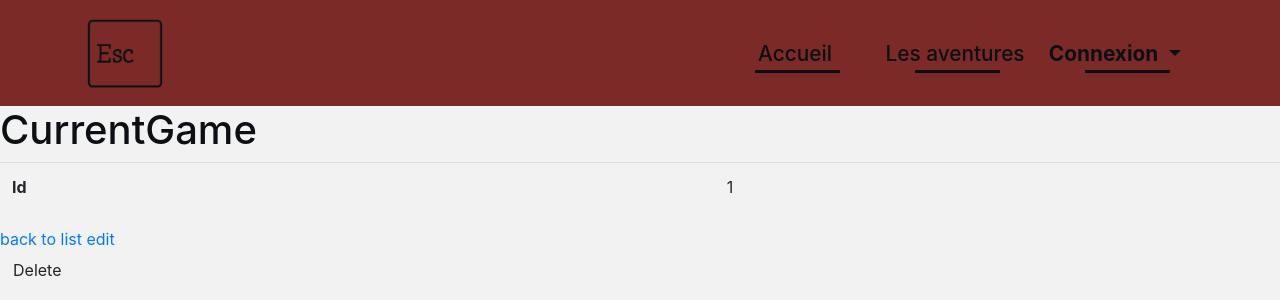
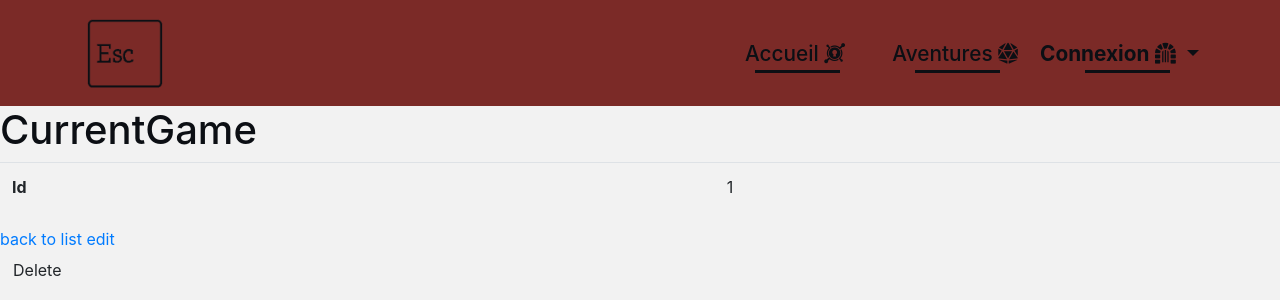
Before and after one commit to PuckTheD/EscapeGame, a Symfony app: template templates/current_game/show.html.twig in a window 1280 px wide; the page is wider, and only the part inside the window is pictured. Shown: the top 300 px of that part. Run offline with Twig, Linux system fonts and the light colour scheme; the template is opened without the code that fills it: most values are stand-ins (such as "Sample title", 1, 10 or a date in 2020); some libraries are stand-ins or nearby versions.

Commit message:
modif navbar (ajout salutations user) (ajout icon)

```diff
--- a/templates/base.html.twig
+++ b/templates/base.html.twig
@@ -25,6 +25,14 @@
                     aria-controls="navbarResponsive" aria-expanded="false" aria-label="Toggle navigation">
                 <span class="navbar-toggler-icon"><i class="fas fa-bars"></i></span>
             </button>
+            {% if is_granted('IS_AUTHENTICATED_FULLY') %}
+                <ul>
+                    <li class="usernameConnect">
+                        <p><i class="fab fa-superpowers"></i><span>Salutations </span><b> {{ app.user.nickname }}</b>
+                        </p>
+                    </li>
+                </ul>
+            {% endif %}
             <div class="collapse navbar-collapse" id="navbarResponsive">
                 <ul class="navbar-nav ml-auto">
                     <li class="nav-item">
@@ -32,7 +40,8 @@
                             <svg height="40" width="150" xmlns="http://www.w3.org/2000/svg">
                                 <rect id="shape" height="40" width="150"/>
                                 <div id="text">
-                                    <a href="{{ path('homepage') }}"><span class="spot"></span>Accueil</a>
+                                    <a href="{{ path('homepage') }}"><span class="spot"></span>Accueil
+                                        <i class="fab fa-keycdn"></i></a>
                                 </div>
                             </svg>
                         </div>
@@ -42,21 +51,13 @@
                             <svg height="40" width="150" xmlns="http://www.w3.org/2000/svg">
                                 <rect id="shape" height="40" width="150"/>
                                 <div id="text">
-                                    <a href="{{ path('homepage') }}#adventures"><span class="spot"></span>Les aventures</a>
+                                    <a href="{{ path('homepage') }}#adventures"><span class="spot"></span>Aventures
+                                        <i class="fas fa-dice-d20"></i>
+                                    </a>
                                 </div>
                             </svg>
                         </div>
                     </li>
-                    <!--<li class="nav-item">
-                        <div class="svg-wrapper">
-                            <svg height="40" width="150" xmlns="http://www.w3.org/2000/svg">
-                                <rect id="shape" height="40" width="150"/>
-                                <div id="text">
-                                    <a href=""><span class="spot"></span>F.A.Q</a>
-                                </div>
-                            </svg>
-                        </div>
-                    </li>-->
                     {% if not is_granted('IS_AUTHENTICATED_FULLY') %}
                         <li class="nav-item right dropdown">
                             <div class="svg-wrapper">
@@ -64,6 +65,7 @@
                                     <rect id="shape" height="40" width="155"/>
                                     <div id="text">
                                         <a href="#" class="dropdown-toggle" data-toggle="dropdown"><b>Connexion</b>
+                                            <i class="fas fa-dungeon"></i>
                                             <span class="caret spot"></span></a>
                                         <ul id="login-dp" class="dropdown-menu">
                                             <li>
@@ -74,12 +76,16 @@
                                                             <div class="form-group">
                                                                 <label class="sr-only" for="inputEmail2">Adresse
                                                                     mail</label>
-                                                                <input type="email" value="" name="email" id="inputEmail2" class="form-control" placeholder="Adresse mail" required autofocus>
+                                                                <input type="email" value="" name="email"
+                                                                       id="inputEmail2" class="form-control"
+                                                                       placeholder="Adresse mail" required autofocus>
                                                             </div>
                                                             <div class="form-group">
                                                                 <label class="sr-only" for="inputPassword2">Mot
                                                                     de passe</label>
-                                                                <input type="password" name="password" id="inputPassword2" class="form-control" placeholder="Mot de passe" required>
+                                                                <input type="password" name="password"
+                                                                       id="inputPassword2" class="form-control"
+                                                                       placeholder="Mot de passe" required>
                                                                 <div class="help-block text-right"><a href=""
                                                                                                       style="color: #F2F2F2;">Mot
                                                                         de passe oublié ?</a></div>
@@ -100,7 +106,8 @@
                                                         </form>
                                                     </div>
                                                     <div class="bottom text-center">
-                                                        Pas encore inscrit ? <a href="{{ path('user_new') }}"><b style="color: #F2F2F2">Créez
+                                                        Pas encore inscrit ? <a href="{{ path('user_new') }}"><b
+                                                                    style="color: #F2F2F2">Créez
                                                                 vous un compte</b></a>
                                                     </div>
                                                 </div>
@@ -117,7 +124,9 @@
                                 <svg height="40" width="150" xmlns="http://www.w3.org/2000/svg">
                                     <rect id="shape" height="40" width="150"/>
                                     <div id="text">
-                                        <a href="{{ path('user_show', {'id':app.user.id})}}"><span class="spot"></span>Votre profil</a>
+                                        <a href="{{ path('user_show', {'id':app.user.id}) }}"><span class="spot"></span>Profil
+                                            <i class="fas fa-user-astronaut"></i>
+                                        </a>
                                     </div>
                                 </svg>
                             </div><!-- à ne faire apparaître que si connecté-->
@@ -127,7 +136,8 @@
                                 <svg height="40" width="150" xmlns="http://www.w3.org/2000/svg">
                                     <rect id="shape" height="40" width="150"/>
                                     <div id="text">
-                                        <a href="{{ path ('app_logout') }}"><span class="spot"></span>Se déconnecter</a>
+                                        <a href="{{ path ('app_logout') }}"><span class="spot"></span>Déconnexion
+                                            <i class="fas fa-book-dead"></i></a>
                                     </div>
                                 </svg>
                             </div><!-- à ne faire apparaître que si connecté-->
@@ -146,7 +156,7 @@
 <footer>
     <div class="main"></div>
     <div class="footer">
-    <div class="bubbles">
+        <div class="bubbles">
             <div class="bubble"
                  style="--size:2.235501331400517rem; --distance:7.214520868796471rem; --position:49.741899556891354%; --time:2.0249610412192114s; --delay:-3.8753119822279296s;"></div>
             <div class="bubble"
```
